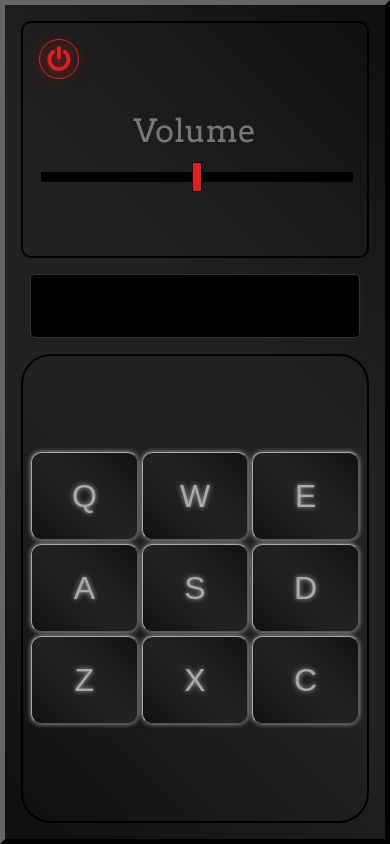
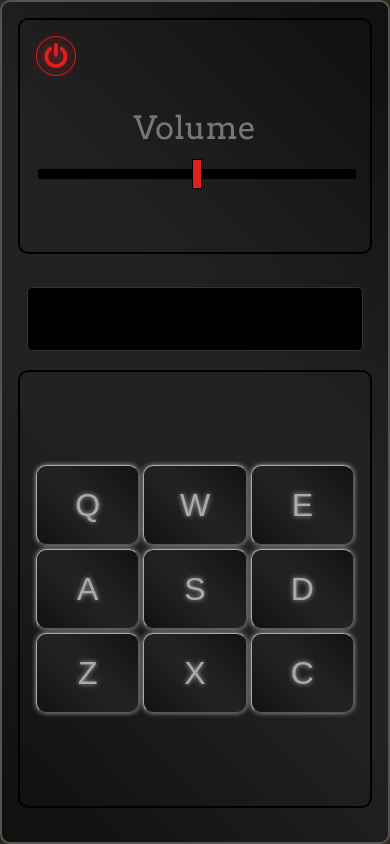
Before and after one commit to CHart-Cavanaugh/DrumMachine, a React (Create React App) app: page / in a window 390 px wide. Built offline with nearby package versions, Linux system fonts and the light colour scheme; a web font is replaced by a local one.

Commit message:
Update #1: Update responsiveness of Drum Machine UI to have a smoother transition.
Update #2: Clean up visual appearance of Drum
Machine.

```diff
--- a/src/index.scss
+++ b/src/index.scss
@@ -61,7 +61,7 @@ body {
 #drum-machine {
 
   background: $machine-color;
-  border: 5px outset #111;
+  border: 2px solid #555;
   column-gap: 2rem;
   display: flex;
   flex-direction: column;
@@ -69,6 +69,7 @@ body {
   justify-content: space-between;
   padding: 1rem;
   width: 45rem;
+  border-radius: 10px;
 
 
 
@@ -222,19 +223,20 @@ body {
     justify-content: space-around;
     height: 100%;
     width: 100%;
+    padding: 1rem 0;
 
 
 
     #drum-pad-btns {
 
-      border-radius: 30px;
+      border-radius: 10px;
       border: 2px solid black;
       display: grid;
       gap: .25em;
       align-content: center;
       grid-template-columns: repeat(3, 1fr);
-      height: calc(90% - 2rem);
-      padding: .5em;
+      height: calc(90% - 3rem);
+      padding: 1rem;
       width: 100%;
 
 
@@ -242,7 +244,7 @@ body {
       button {
         border-radius: 10px;
         font-size: 2em;
-        height: 5.5rem;
+        height: 5rem;
       }
 
       button:focus {
@@ -304,7 +306,7 @@ body {
 
 
 
-@media (min-width: 600px) {
+@media (min-width: 720px) {
 
   #drum-machine {
 
```
